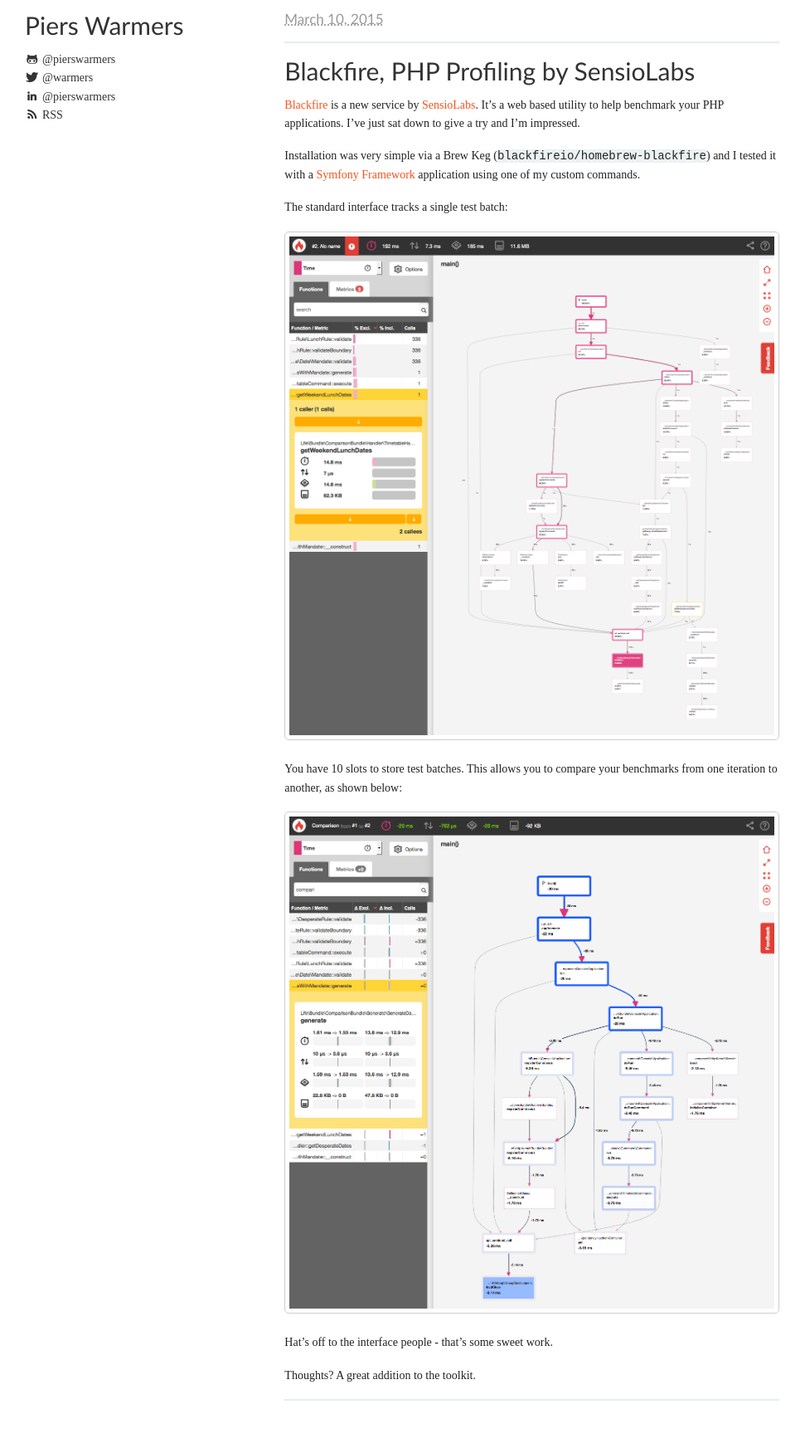
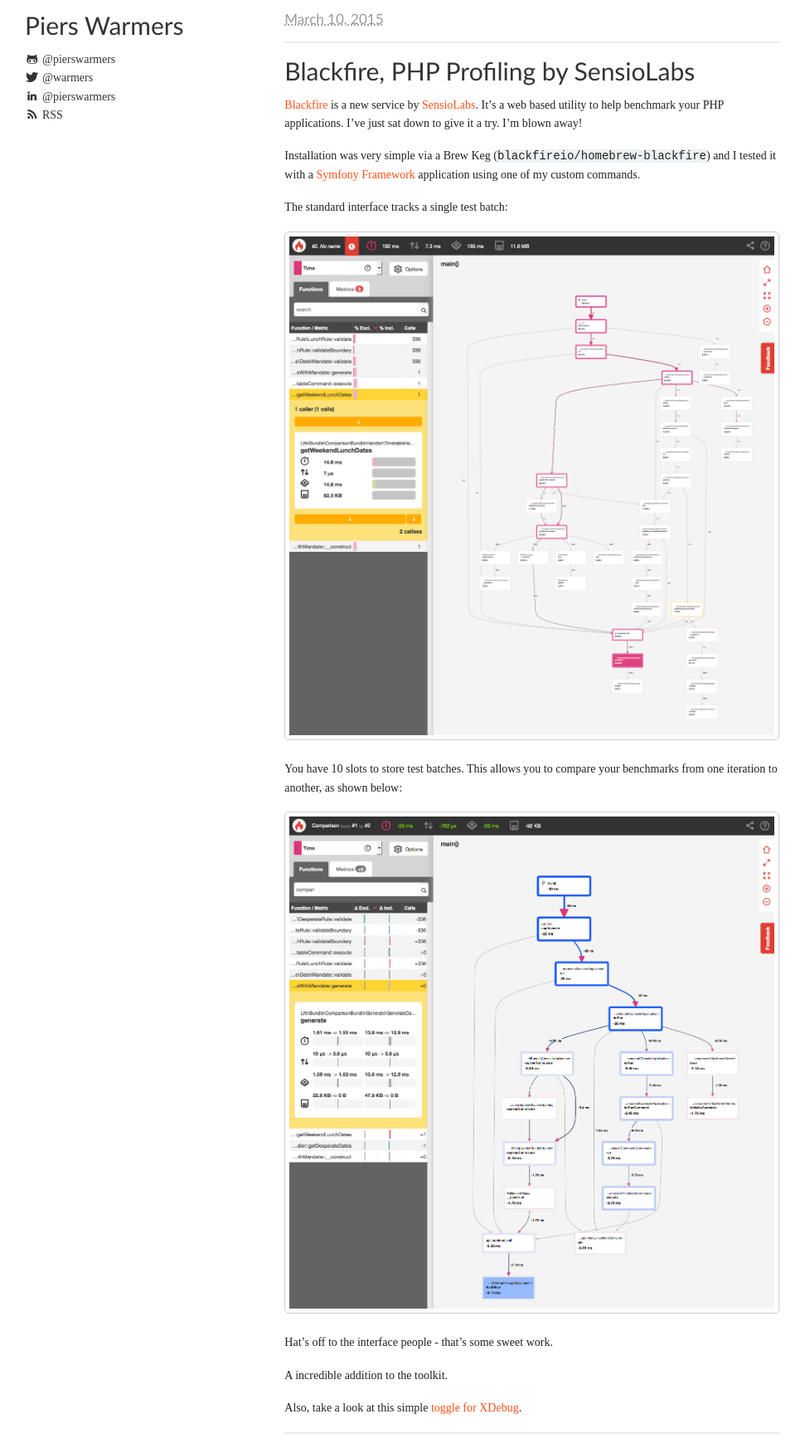
Before and after one commit to pierswarmers/pierswarmers.github.com, a Jekyll site: the page built from _posts/2015-03-10-blackfire-new-sensiolabs-php-profiler.md, in a window 1280 px wide. Shown: the whole page at 83% size, without its empty margins (155-1126 px from the left). Built offline with Jekyll 4.4.1, drawn with Linux system fonts in a browser that asks for light colours; some web fonts are replaced; comment, search, counter and statistics services are not loaded; before the commit the page ends 1705 px from its top, so only the background shows below that.

Commit message:
Small addition.

```diff
--- a/_posts/2015-03-10-blackfire-new-sensiolabs-php-profiler.md
+++ b/_posts/2015-03-10-blackfire-new-sensiolabs-php-profiler.md
@@ -5,7 +5,7 @@
 ---
 
 [Blackfire](https://blackfire.io) is a new service by [SensioLabs](http://sensiolabs.com/). It's a web based utility to help benchmark your PHP
-applications. I've just sat down to give a try and I'm impressed.
+applications. I've just sat down to give it a try. I'm blown away!
 
 Installation was very simple via a Brew Keg (`blackfireio/homebrew-blackfire`) and I tested it with a [Symfony Framework](http://symfony.com/)
 application using one of my custom commands.
@@ -21,4 +21,6 @@
 
 Hat's off to the interface people - that's some sweet work.
 
-Thoughts? A great addition to the toolkit.
+A incredible addition to the toolkit.
+
+Also, take a look at this simple [toggle for XDebug](http://tech.enekochan.com/en/2015/03/06/disable-xdebug-temporary-while-using-blackfireio/).
```
Also changed, not shown: 3 other files.
